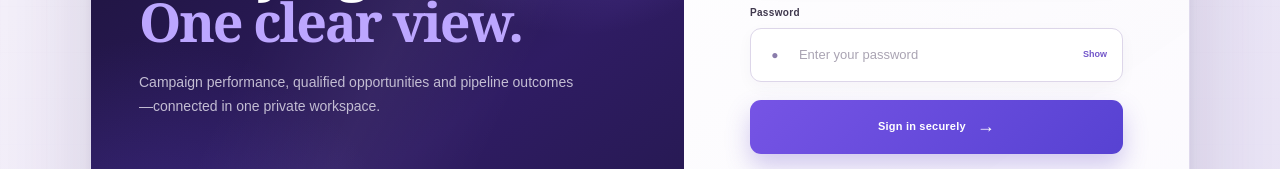
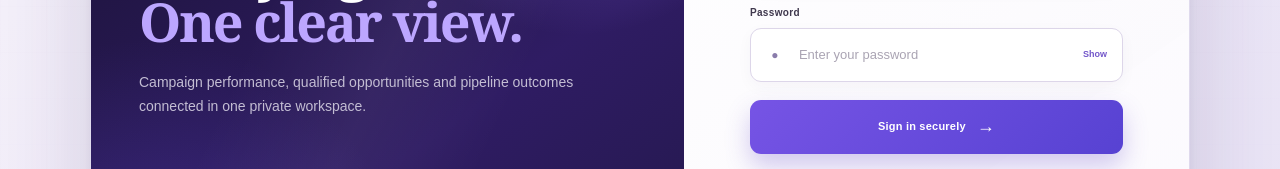
Before and after one commit to doody3202-create/venluto-os, a Next.js app: page /login in a window 1280 px wide. Shown: the part 362-531 px from the top of the page. Built offline with nearby package versions, Linux system fonts and the light colour scheme.

Commit message:
Restore login branding assets

```diff
--- a/app/login/page.tsx
+++ b/app/login/page.tsx
@@ -35,7 +35,7 @@ export default function Login() {
         <div className={styles.brandCopy}>
           <span>OUTBOUND INTELLIGENCE</span>
           <h1>Every signal.<br/><em>One clear view.</em></h1>
-          <p>Campaign performance, qualified opportunities and pipeline outcomes—connected in one private workspace.</p>
+          <p>Campaign performance, qualified opportunities and pipeline outcomes connected in one private workspace.</p>
         </div>
         <div className={styles.signalCard}>
           <i><img src="/venluto-brain-3d.png" alt=""/></i>
--- a/proxy.ts
+++ b/proxy.ts
@@ -1,5 +1,5 @@
 import { NextRequest, NextResponse } from "next/server";
 import { readSession } from "@/lib/portal-auth";
-export function proxy(request:NextRequest){const path=request.nextUrl.pathname;if(path==="/login"||path.startsWith("/api/auth/")||path.startsWith('/api/webhooks/')||path==='/api/health'||(path==='/api/reports'&&request.method==='GET'))return NextResponse.next();const auth=request.headers.get('authorization');if(path.startsWith('/api/internal/tam')&&(request.headers.has('x-api-key')||auth?.startsWith('Bearer ')))return NextResponse.next();if(readSession(request))return NextResponse.next();if(path.startsWith('/api/'))return Response.json({error:'Authentication required'},{status:401});return NextResponse.redirect(new URL('/login',request.url))}
+export function proxy(request:NextRequest){const path=request.nextUrl.pathname;if(path==="/login"||path.startsWith("/venluto-")||path.startsWith("/api/auth/")||path.startsWith('/api/webhooks/')||path==='/api/health'||(path==='/api/reports'&&request.method==='GET'))return NextResponse.next();const auth=request.headers.get('authorization');if(path.startsWith('/api/internal/tam')&&(request.headers.has('x-api-key')||auth?.startsWith('Bearer ')))return NextResponse.next();if(readSession(request))return NextResponse.next();if(path.startsWith('/api/'))return Response.json({error:'Authentication required'},{status:401});return NextResponse.redirect(new URL('/login',request.url))}
 // TAM_API_KEY and per-client API keys are validated inside the internal TAM routes.
 export const config={matcher:['/((?!_next/static|_next/image|favicon.svg).*)']};
```
